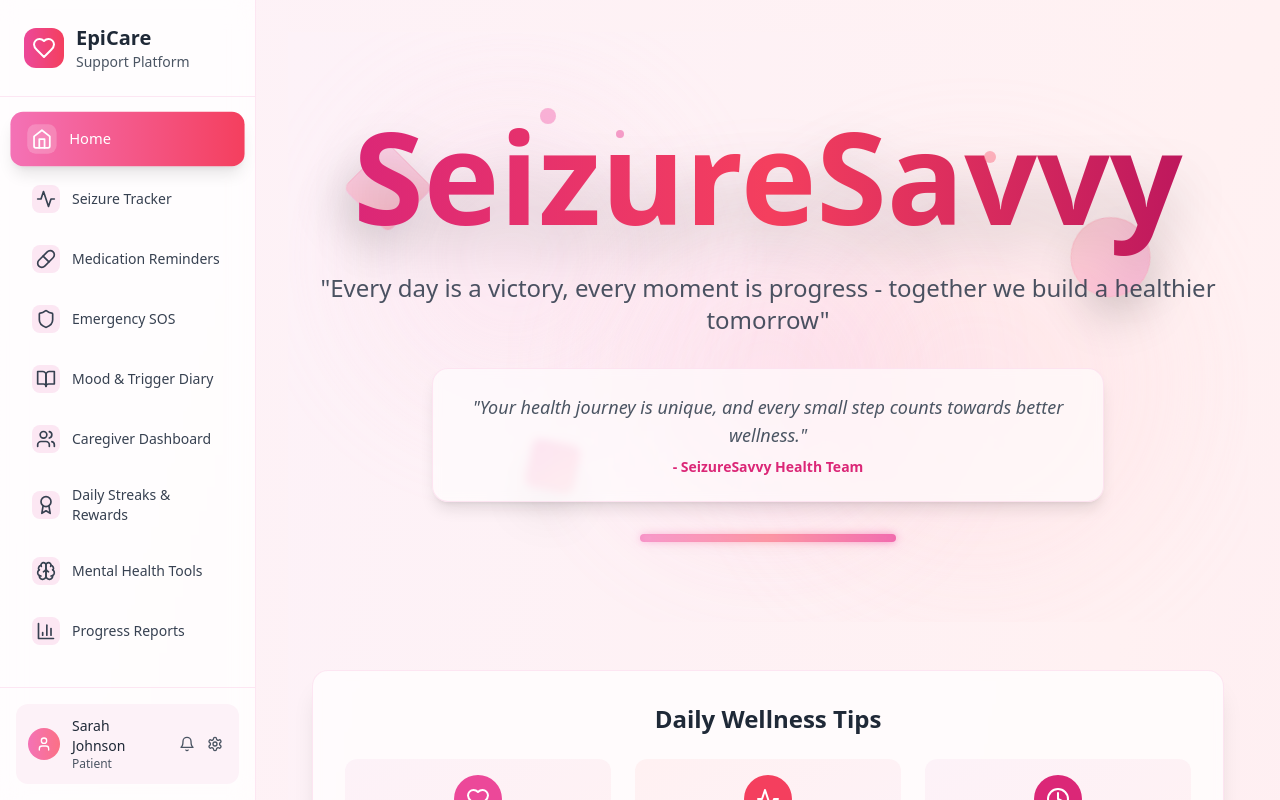
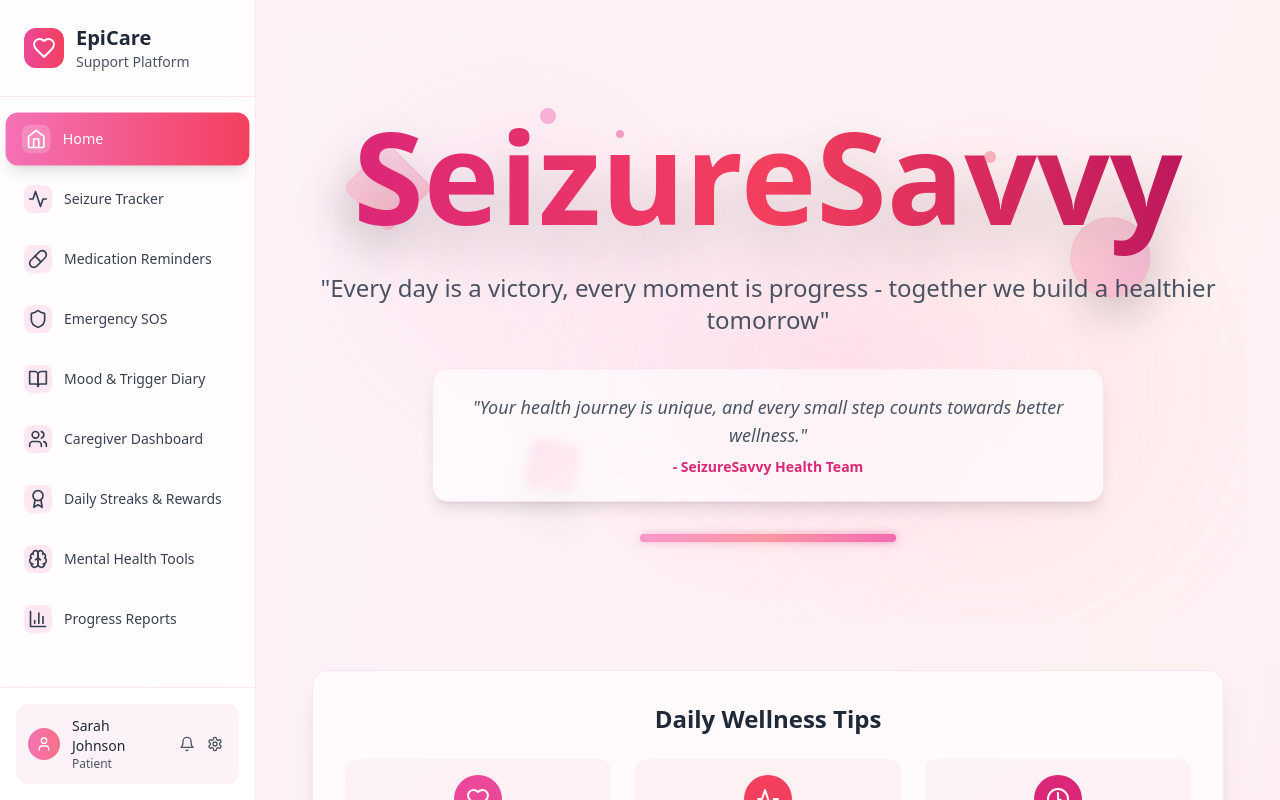
Before and after one commit to tejasviniseth/epilepsyy, a React (Vite) app: page / in a window 1280 px wide. Shown: the top 800 px of the page. Built offline with nearby package versions, Linux system fonts and the light colour scheme.

Commit message:
sidebarrr

```diff
--- a/src/components/Sidebar.tsx
+++ b/src/components/Sidebar.tsx
@@ -1,4 +1,4 @@
-import React from 'react';
+import React, { useState } from 'react';
 import {
   Home,
   Activity,
@@ -12,7 +12,9 @@ import {
   Heart,
   Settings,
   User,
-  Bell
+  Bell,
+  Menu,
+  X
 } from 'lucide-react';
 import { ActivePage } from '../App';
 
@@ -29,6 +31,8 @@ interface NavItem {
 }
 
 const Sidebar: React.FC<SidebarProps> = ({ activePage, setActivePage }) => {
+  const [isOpen, setIsOpen] = useState(false);
+
   const navItems: NavItem[] = [
     {
       id: 'home',
@@ -87,7 +91,20 @@ const Sidebar: React.FC<SidebarProps> = ({ activePage, setActivePage }) => {
   ];
 
   return (
-    <div className="fixed left-0 top-0 h-full w-64 bg-white/80 backdrop-blur-md border-r border-pink-200/50 z-50">
+    <>
+      {/* Mobile Toggle Button */}
+      <button
+        onClick={() => setIsOpen(!isOpen)}
+        className="fixed lg:hidden z-50 top-4 left-4 p-2 rounded-lg bg-gradient-to-r from-pink-500 to-rose-500 text-white shadow-md"
+      >
+        {isOpen ? <X className="w-5 h-5" /> : <Menu className="w-5 h-5" />}
+      </button>
+
+      {/* Sidebar */}
+      <div
+        className={`fixed left-0 top-0 h-full w-64 bg-white/80 backdrop-blur-md border-r border-pink-200/50 z-40 transition-all duration-300 ease-in-out
+          ${isOpen ? 'translate-x-0' : '-translate-x-full lg:translate-x-0'}`}
+      >
         {/* Header */}
         <div className="p-6 border-b border-pink-200/50">
           <div className="flex items-center space-x-3">
@@ -101,16 +118,20 @@ const Sidebar: React.FC<SidebarProps> = ({ activePage, setActivePage }) => {
           </div>
         </div>
 
-      {/* Navigation */}
-      <nav className="p-4 space-y-2">
+        {/* Scrollable Navigation */}
+        <div className="h-[calc(100vh-180px)] overflow-y-auto py-4 px-2">
+          <nav className="space-y-2">
             {navItems.map((item) => (
               <button
                 key={item.id}
-            onClick={() => setActivePage(item.id)}
+                onClick={() => {
+                  setActivePage(item.id);
+                  if (window.innerWidth < 1024) setIsOpen(false);
+                }}
                 className={`w-full flex items-center space-x-3 px-4 py-3 rounded-xl transition-all duration-300 text-left group ${
                   activePage === item.id
-                ? `bg-gradient-to-r ${item.color} text-white shadow-lg transform scale-105`
-                : 'text-gray-700 hover:bg-pink-50 hover:text-pink-700 hover:transform hover:scale-105'
+                    ? `bg-gradient-to-r ${item.color} text-white shadow-lg transform scale-[1.02]`
+                    : 'text-gray-700 hover:bg-pink-50 hover:text-pink-700 hover:transform hover:scale-[1.02]'
                 }`}
               >
                 <div className={`p-1 rounded-lg ${
@@ -124,9 +145,10 @@ const Sidebar: React.FC<SidebarProps> = ({ activePage, setActivePage }) => {
               </button>
             ))}
           </nav>
+        </div>
 
         {/* User Profile */}
-      <div className="absolute bottom-0 left-0 right-0 p-4 border-t border-pink-200/50">
+        <div className="absolute bottom-0 left-0 right-0 p-4 border-t border-pink-200/50 bg-white/80 backdrop-blur-sm">
           <div className="flex items-center space-x-3 p-3 bg-pink-50 rounded-xl">
             <div className="w-8 h-8 bg-gradient-to-r from-pink-400 to-rose-400 rounded-full flex items-center justify-center">
               <User className="w-4 h-4 text-white" />
@@ -146,6 +168,15 @@ const Sidebar: React.FC<SidebarProps> = ({ activePage, setActivePage }) => {
           </div>
         </div>
       </div>
+
+      {/* Overlay for mobile */}
+      {isOpen && (
+        <div
+          className="fixed inset-0 bg-black/30 lg:hidden z-30"
+          onClick={() => setIsOpen(false)}
+        />
+      )}
+    </>
   );
 };
 
```
Lines whose indentation alone changed are shown as unchanged.
